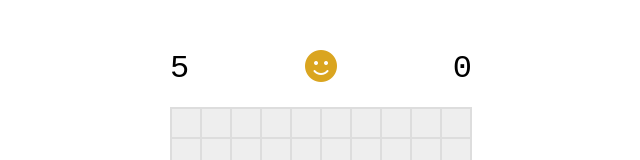
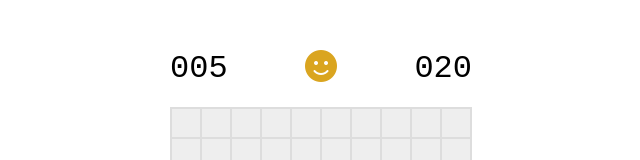
Before and after one commit to msandula12/minesweeper, a React (Create React App) app: page / in a window 1280 px wide. Shown: the top 160 px of the page, without its empty margins (319-959 px from the left). Built offline with nearby package versions, Linux system fonts and the light colour scheme.

Commit message:
fix: formatting

```diff
--- a/src/components/Counter.tsx
+++ b/src/components/Counter.tsx
@@ -5,7 +5,9 @@ type Props = {
 };
 
 const Counter = ({ count }: Props) => {
-  return <span className="counter">{count}</span>;
+  const paddedCount = String(count).padStart(3, '0');
+
+  return <span className="counter">{paddedCount}</span>;
 };
 
 export default Counter;
--- a/src/components/Minesweeper.tsx
+++ b/src/components/Minesweeper.tsx
@@ -10,7 +10,7 @@ const Minesweeper = () => {
       <div className="toolbar">
         <Counter count={5} />
         <Smiley />
-        <Counter count={0} />
+        <Counter count={20} />
       </div>
       <Grid columns={10} rows={10} mines={5} />{' '}
     </div>
```
